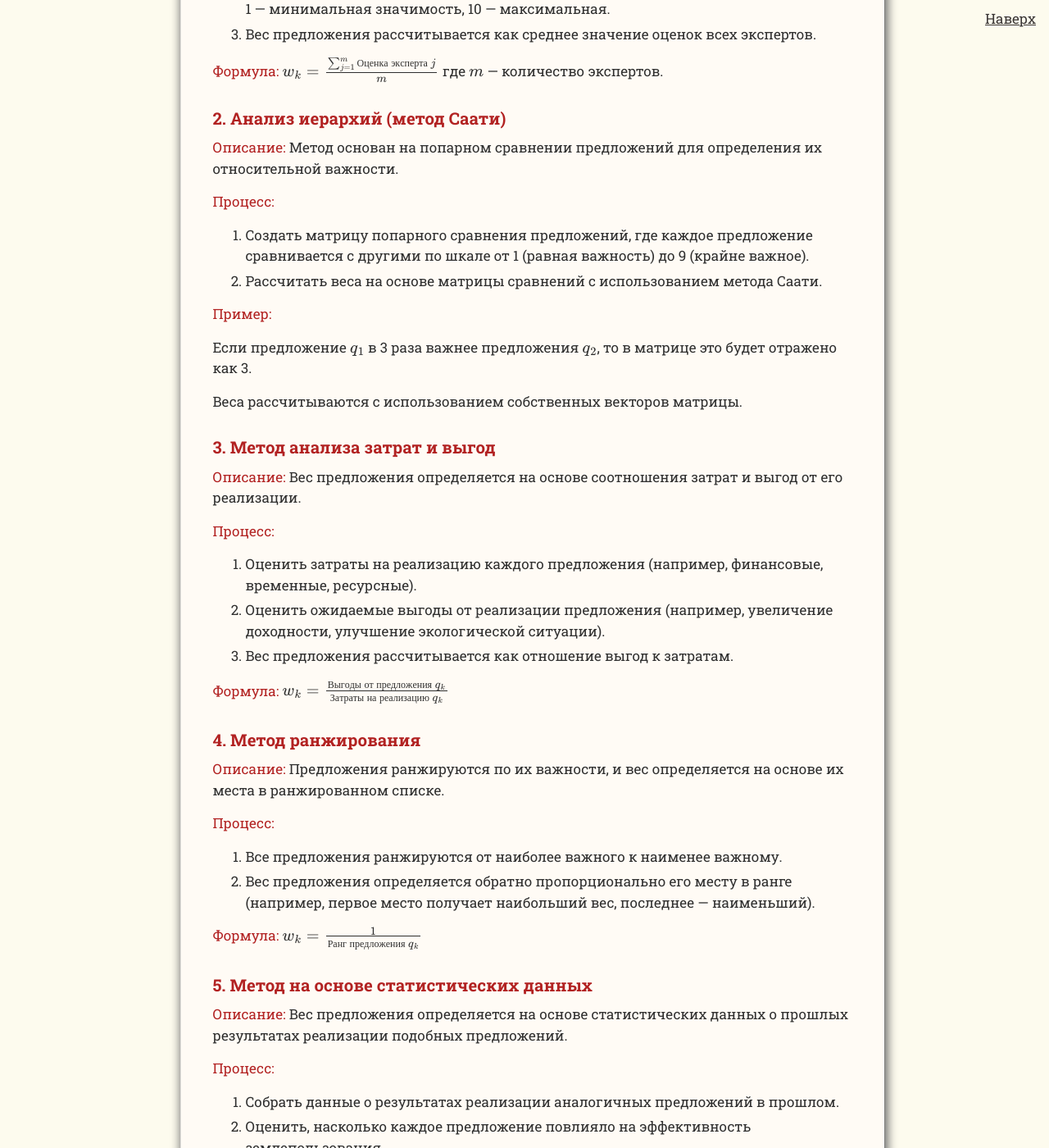
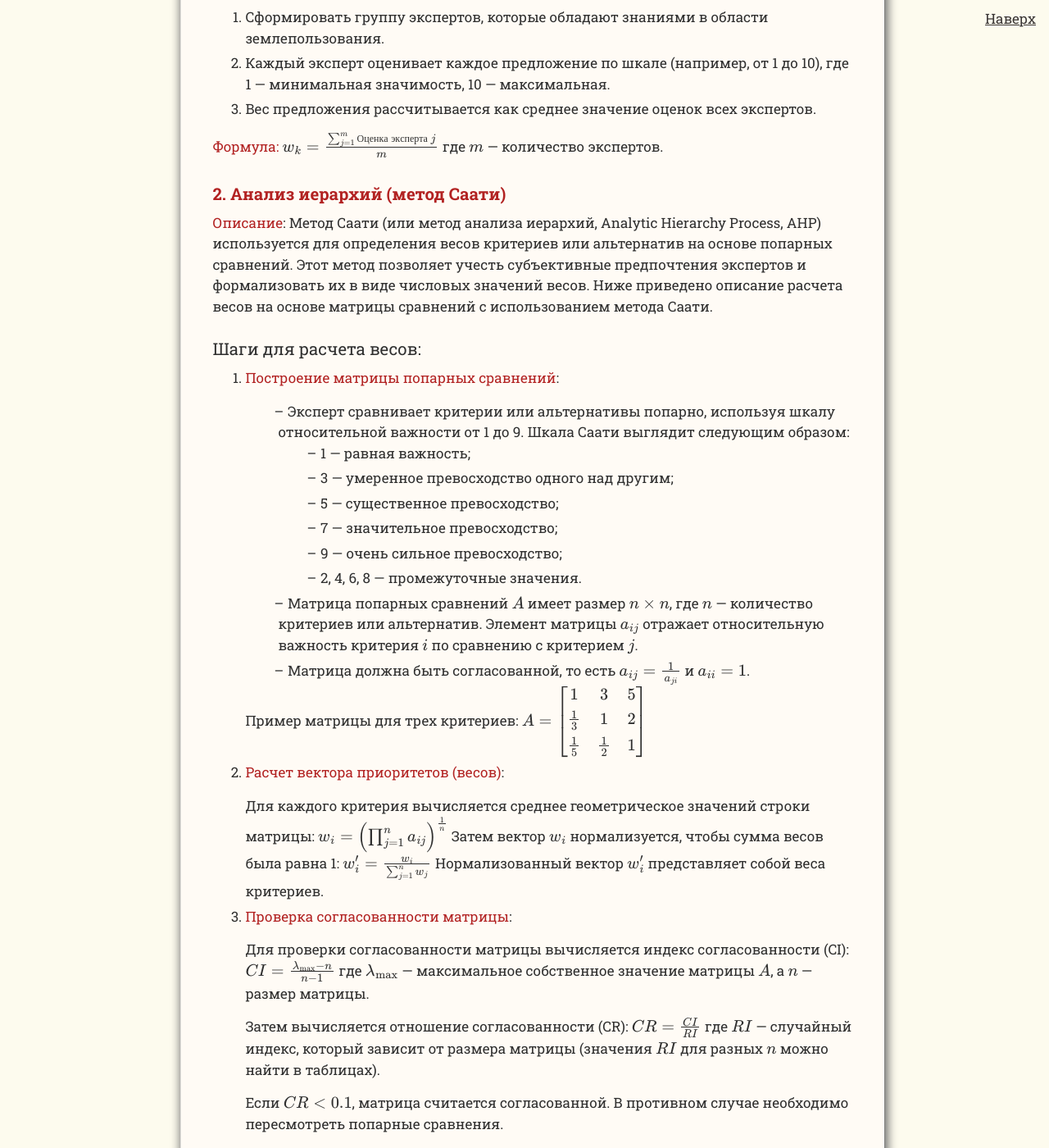
Before and after one commit to SergSi/land-use-art, a Jekyll site: the page built from _posts/2025-03-05-ves.md, in a window 1280 px wide and 1400 px high, scrolled down 1063 px. Shown: the whole window at 82% size. Built offline with Jekyll 4.4.1, drawn with Linux system fonts in a browser that asks for light colours; some web fonts are replaced; some of the changed text lies outside the part shown.

Commit message:
Update 2025-03-05-ves.md

```diff
--- a/_posts/2025-03-05-ves.md
+++ b/_posts/2025-03-05-ves.md
@@ -24,19 +24,116 @@ class: methods
 
 ## 2. Анализ иерархий (метод Саати)
 
-**Описание:** Метод основан на попарном сравнении предложений для определения их относительной важности.
+**Описание**: Метод Саати (или метод анализа иерархий, Analytic Hierarchy Process, AHP) используется для определения весов критериев или альтернатив на основе попарных сравнений. Этот метод позволяет учесть субъективные предпочтения экспертов и формализовать их в виде числовых значений весов. Ниже приведено описание расчета весов на основе матрицы сравнений с использованием метода Саати.
 
-**Процесс:**
+### Шаги для расчета весов:
 
-  1.  Создать матрицу попарного сравнения предложений, где каждое предложение сравнивается с другими по шкале от 1 (равная важность) до 9 (крайне важное).
+1. **Построение матрицы попарных сравнений**:
 
-  2.  Рассчитать веса на основе матрицы сравнений с использованием метода Саати.
+   - Эксперт сравнивает критерии или альтернативы попарно, используя шкалу относительной важности от 1 до 9. Шкала Саати выглядит следующим образом:
+     - 1 — равная важность;
+     - 3 — умеренное превосходство одного над другим;
+     - 5 — существенное превосходство;
+     - 7 — значительное превосходство;
+     - 9 — очень сильное превосходство;
+     - 2, 4, 6, 8 — промежуточные значения.
+   - Матрица попарных сравнений $$ A $$ имеет размер $$ n \times n $$, где $$ n $$ — количество критериев или альтернатив. Элемент матрицы $$ a_{ij} $$ отражает относительную важность критерия $$ i $$ по сравнению с критерием $$ j $$.
+   - Матрица должна быть согласованной, то есть $$ a_{ij} = \frac{1}{a_{ji}} $$ и $$ a_{ii} = 1 $$.
 
-**Пример:**
+   Пример матрицы для трех критериев:
+   $$
+   A = \begin{bmatrix}
+   1 & 3 & 5 \\
+   \frac{1}{3} & 1 & 2 \\
+   \frac{1}{5} & \frac{1}{2} & 1
+   \end{bmatrix}
+   $$
 
-  Если предложение $$q_1$$ в 3 раза важнее предложения $$q_2$$, то в матрице это будет отражено как 3.
+2. **Расчет вектора приоритетов (весов)**:
 
-  Веса рассчитываются с использованием собственных векторов матрицы.
+   Для каждого критерия вычисляется среднее геометрическое значений строки матрицы:
+   $$
+   w_i = \left( \prod_{j=1}^n a_{ij} \right)^{\frac{1}{n}}
+   $$
+   Затем вектор $$ w_i $$ нормализуется, чтобы сумма весов была равна 1:
+   $$
+   w_i' = \frac{w_i}{\sum_{j=1}^n w_j}
+   $$
+   Нормализованный вектор $$ w_i' $$ представляет собой веса критериев.
+
+3. **Проверка согласованности матрицы**:
+
+   Для проверки согласованности матрицы вычисляется индекс согласованности (CI):
+   $$
+   CI = \frac{\lambda_{\text{max}} - n}{n - 1}
+   $$
+   где $$ \lambda_{\text{max}} $$ — максимальное собственное значение матрицы $$ A $$, а $$ n $$ — размер матрицы.
+
+   Затем вычисляется отношение согласованности (CR):
+   $$
+   CR = \frac{CI}{RI}
+   $$
+   где $$ RI $$ — случайный индекс, который зависит от размера матрицы (значения $$ RI $$ для разных $$ n $$ можно найти в таблицах).
+
+   Если $$ CR < 0.1 $$, матрица считается согласованной. В противном случае необходимо пересмотреть попарные сравнения.
+
+### Пример расчета весов:
+
+Пусть у нас есть три критерия: $$ C_1, C_2, C_3 $$, и матрица попарных сравнений:
+
+$$
+A = \begin{bmatrix}
+1 & 3 & 5 \\
+\frac{1}{3} & 1 & 2 \\
+\frac{1}{5} & \frac{1}{2} & 1
+\end{bmatrix}
+$$
+
+1. **Вычисление среднего геометрического для каждой строки**:
+   $$
+   w_1 = (1 \cdot 3 \cdot 5)^{\frac{1}{3}} = 15^{\frac{1}{3}} \approx 2.466
+   $$
+
+   $$
+   w_2 = \left( \frac{1}{3} \cdot 1 \cdot 2 \right)^{\frac{1}{3}} = \left( \frac{2}{3} \right)^{\frac{1}{3}} \approx 0.874
+   $$
+
+   $$
+   w_3 = \left( \frac{1}{5} \cdot \frac{1}{2} \cdot 1 \right)^{\frac{1}{3}} = \left( \frac{1}{10} \right)^{\frac{1}{3}} \approx 0.464
+   $$
+
+2. **Нормализация весов**:
+   $$
+   \sum w_i = 2.466 + 0.874 + 0.464 \approx 3.804
+   $$
+
+   $$
+   w_1' = \frac{2.466}{3.804} \approx 0.648
+   $$
+
+   $$
+   w_2' = \frac{0.874}{3.804} \approx 0.230
+   $$
+
+   $$
+   w_3' = \frac{0.464}{3.804} \approx 0.122
+   $$
+
+   Таким образом, веса критериев: $$ w_1' \approx 0.648 $$, $$ w_2' \approx 0.230 $$, $$ w_3' \approx 0.122 $$.
+
+3. **Проверка согласованности**:
+
+   Вычисляем $$ \lambda_{\text{max}} $$ и $$ CI $$. Если $$ CR < 0.1 $$, матрица считается согласованной.
+
+### Применение в модели:
+
+В контексте модели экспертного исследования, веса $$ w_k $$ для предложений $$ q_{ik} $$ могут быть рассчитаны с использованием метода Саати. Например, если есть несколько предложений по оптимизации землепользования, можно попарно сравнить их важность и рассчитать веса, которые затем будут использоваться в целевой функции.
+
+$$
+\text{Maximize } Z = \sum_{i=1}^n \left( \sum_{k=1}^p w_k \cdot q_{ik} \right),
+$$
+
+где $$ w_k $$ — веса, рассчитанные методом Саати.
 
 ## 3. Метод анализа затрат и выгод
 
```
